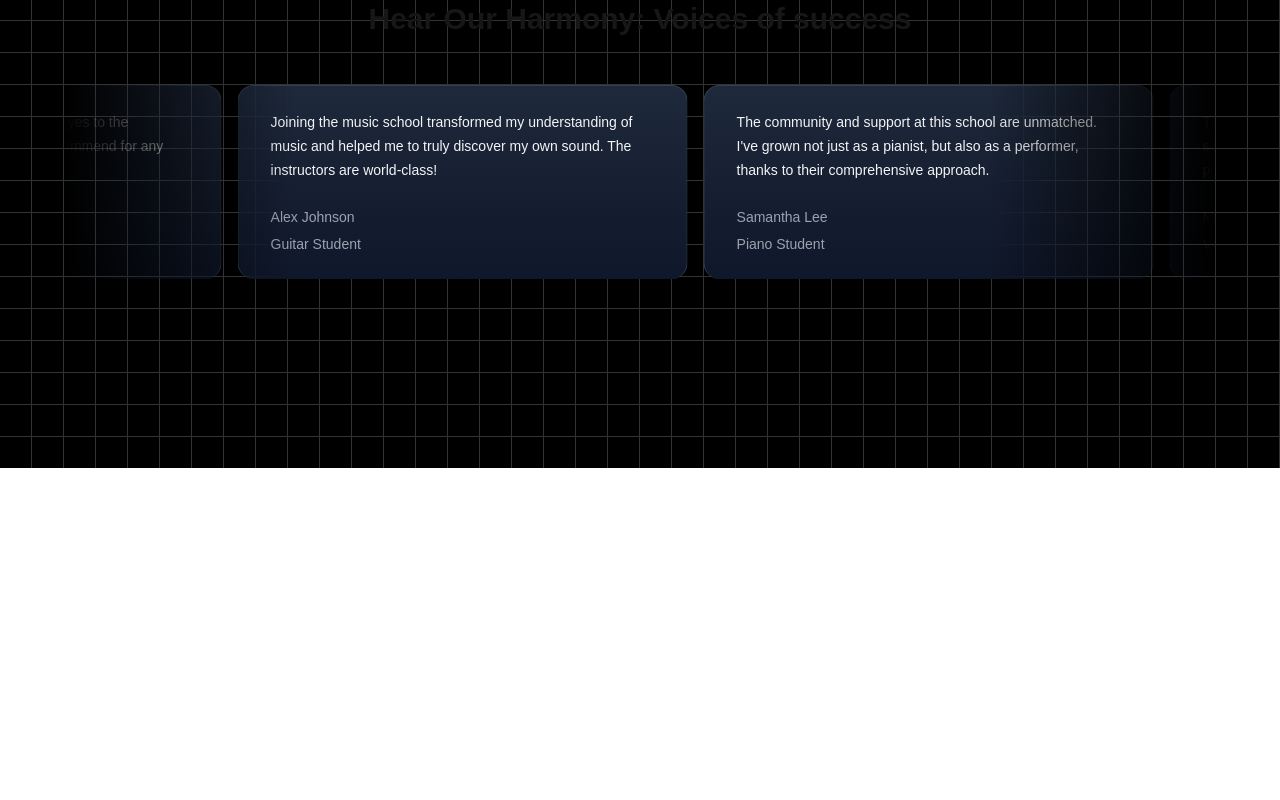
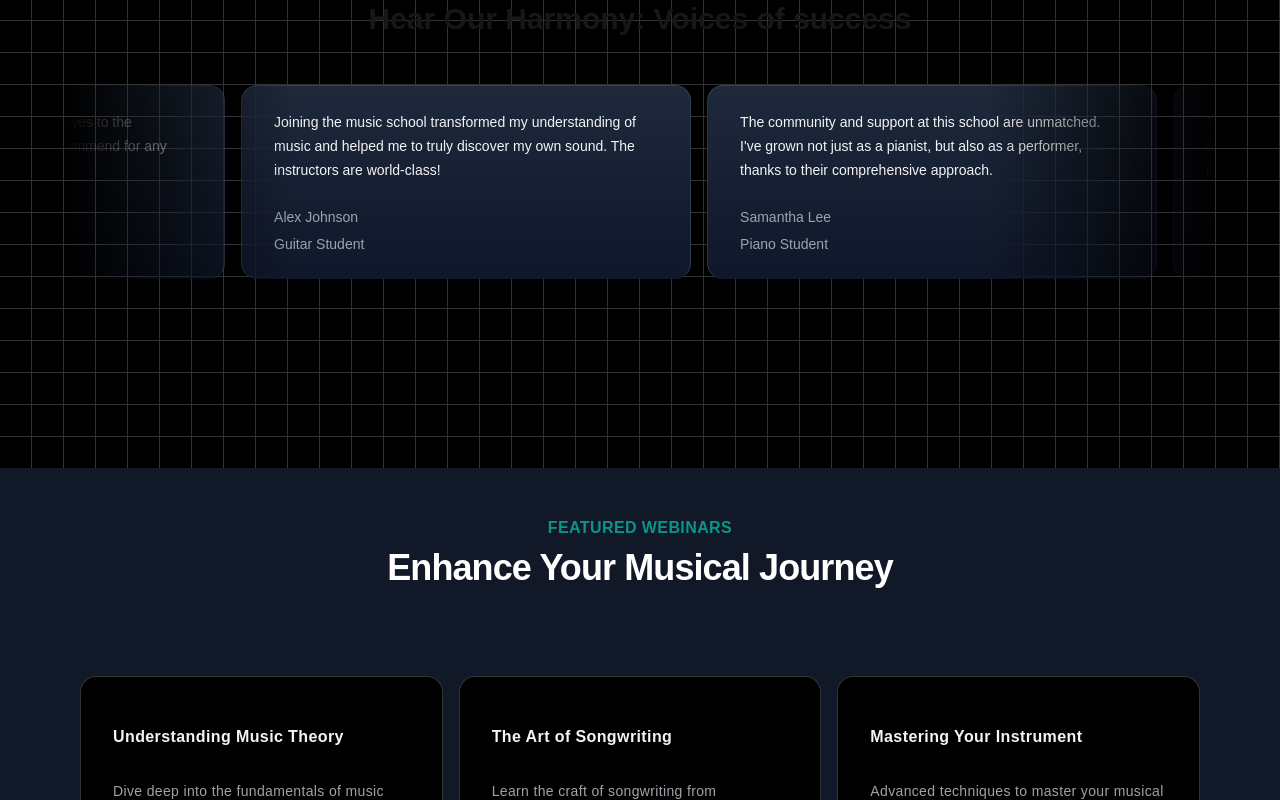
Before and after one commit to Muhammad-Jawad-0/Music_Course, a Next.js app: page / in a window 1280 px wide. Shown: the part 2000-2800 px from the top of the page. Before the commit the page ends 2468 px from the top, so only its background shows below. Built offline with nearby package versions, Linux system fonts and the light colour scheme.

Commit message:
Upcoming Webinar complete

```diff
--- /dev/null
+++ b/src/app/components/UpcomingWebinars.tsx
@@ -0,0 +1,87 @@
+"use client";
+import { HoverEffect } from "./ui/card-hover-effect";
+import Link from "next/link";
+
+function UpcomingWebinars() {
+  const featuredWebinars = [
+    {
+      title: "Understanding Music Theory",
+      description:
+        "Dive deep into the fundamentals of music theory and enhance your musical skills.",
+      slug: "understanding-music-theory",
+      isFeatured: true,
+    },
+    {
+      title: "The Art of Songwriting",
+      description:
+        "Learn the craft of songwriting from experienced musicians and songwriters.",
+      slug: "the-art-of-songwriting",
+      isFeatured: true,
+    },
+    {
+      title: "Mastering Your Instrument",
+      description:
+        "Advanced techniques to master your musical instrument of choice.",
+      slug: "mastering-your-instrument",
+      isFeatured: true,
+    },
+    {
+      title: "Music Production Essentials",
+      description:
+        "Get started with music production with this comprehensive overview.",
+      slug: "music-production-essentials",
+      isFeatured: true,
+    },
+    // Added two more webinars
+    {
+      title: "Live Performance Techniques",
+      description:
+        "Enhance your live performance skills with expert tips and strategies.",
+      slug: "live-performance-techniques",
+      isFeatured: true,
+    },
+    {
+      title: "Digital Music Marketing",
+      description:
+        "Learn how to promote your music effectively in the digital age.",
+      slug: "digital-music-marketing",
+      isFeatured: true,
+    },
+  ];
+
+  return (
+    <div className="p-12 bg-gray-900">
+      <div className="max-w-7xl mx-auto px-4 sm:px-6">
+        <div className="text-center">
+          <h2 className="text-base text-teal-600 font-semibold tracking-wide uppercase">
+            FEATURED WEBINARS
+          </h2>
+          <p className="mt-2 text-3xl leading-8 font-extrabold tracking-tight text-white sm:text-4xl">
+            Enhance Your Musical Journey
+          </p>
+        </div>
+
+        <div className="mt-10">
+          <HoverEffect
+            items={featuredWebinars.map((webinar) => ({
+              title: webinar.title,
+              description: webinar.description,
+              link: webinar.slug,
+            }))}
+          />
+        </div>
+
+        <div className="mt-10 text-center">
+          <Link
+            href={"/"}
+            className="px-4 py-2 rounded border border-neutral-600 text-neutral-700 bg-white hover:bg-gray-100 transition duration-200"
+          >
+            View All Webinars
+          </Link>
+        </div>
+      </div>
+    </div>
+  );
+}
+
+export default UpcomingWebinars;
--- /dev/null
+++ b/src/app/components/ui/card-hover-effect.tsx
@@ -0,0 +1,111 @@
+import { cn } from "../../utils/cn";
+import { AnimatePresence, motion } from "framer-motion";
+import Link from "next/link";
+import { useState } from "react";
+
+export const HoverEffect = ({
+  items,
+  className,
+}: {
+  items: {
+    title: string;
+    description: string;
+    link: string;
+  }[];
+  className?: string;
+}) => {
+  let [hoveredIndex, setHoveredIndex] = useState<number | null>(null);
+
+  return (
+    <div
+      className={cn(
+        "grid grid-cols-1 md:grid-cols-2  lg:grid-cols-3  py-10",
+        className
+      )}
+    >
+      {items.map((item, idx) => (
+        <Link
+          href={item?.link}
+          key={item?.link}
+          className="relative group  block p-2 h-full w-full"
+          onMouseEnter={() => setHoveredIndex(idx)}
+          onMouseLeave={() => setHoveredIndex(null)}
+        >
+          <AnimatePresence>
+            {hoveredIndex === idx && (
+              <motion.span
+                className="absolute inset-0 h-full w-full bg-neutral-200 dark:bg-slate-800/[0.8] block  rounded-3xl"
+                layoutId="hoverBackground"
+                initial={{ opacity: 0 }}
+                animate={{
+                  opacity: 1,
+                  transition: { duration: 0.15 },
+                }}
+                exit={{
+                  opacity: 0,
+                  transition: { duration: 0.15, delay: 0.2 },
+                }}
+              />
+            )}
+          </AnimatePresence>
+          <Card>
+            <CardTitle>{item.title}</CardTitle>
+            <CardDescription>{item.description}</CardDescription>
+          </Card>
+        </Link>
+      ))}
+    </div>
+  );
+};
+
+export const Card = ({
+  className,
+  children,
+}: {
+  className?: string;
+  children: React.ReactNode;
+}) => {
+  return (
+    <div
+      className={cn(
+        "rounded-2xl h-full w-full p-4 overflow-hidden bg-black border border-transparent dark:border-white/[0.2] group-hover:border-slate-700 relative z-20",
+        className
+      )}
+    >
+      <div className="relative z-50">
+        <div className="p-4">{children}</div>
+      </div>
+    </div>
+  );
+};
+export const CardTitle = ({
+  className,
+  children,
+}: {
+  className?: string;
+  children: React.ReactNode;
+}) => {
+  return (
+    <h4 className={cn("text-zinc-100 font-bold tracking-wide mt-4", className)}>
+      {children}
+    </h4>
+  );
+};
+export const CardDescription = ({
+  className,
+  children,
+}: {
+  className?: string;
+  children: React.ReactNode;
+}) => {
+  return (
+    <p
+      className={cn(
+        "mt-8 text-zinc-400 tracking-wide leading-relaxed text-sm",
+        className
+      )}
+    >
+      {children}
+    </p>
+  );
+};
--- a/src/app/page.tsx
+++ b/src/app/page.tsx
@@ -3,6 +3,7 @@
 import FeaturedSection from "./components/FeaturedSection";
 import WhyChooseUs from "./components/WhyChooseUs";
 import MusicSchoolTestimonialCards from "./components/TestimonialCards";
+import UpcomingWebinars from "./components/UpcomingWebinars";
 
 export default function Home() {
   return (
@@ -11,6 +12,7 @@
     <FeaturedSection />
     <WhyChooseUs />
     <MusicSchoolTestimonialCards />
+    <UpcomingWebinars />
     </main>
   );
 }
```
